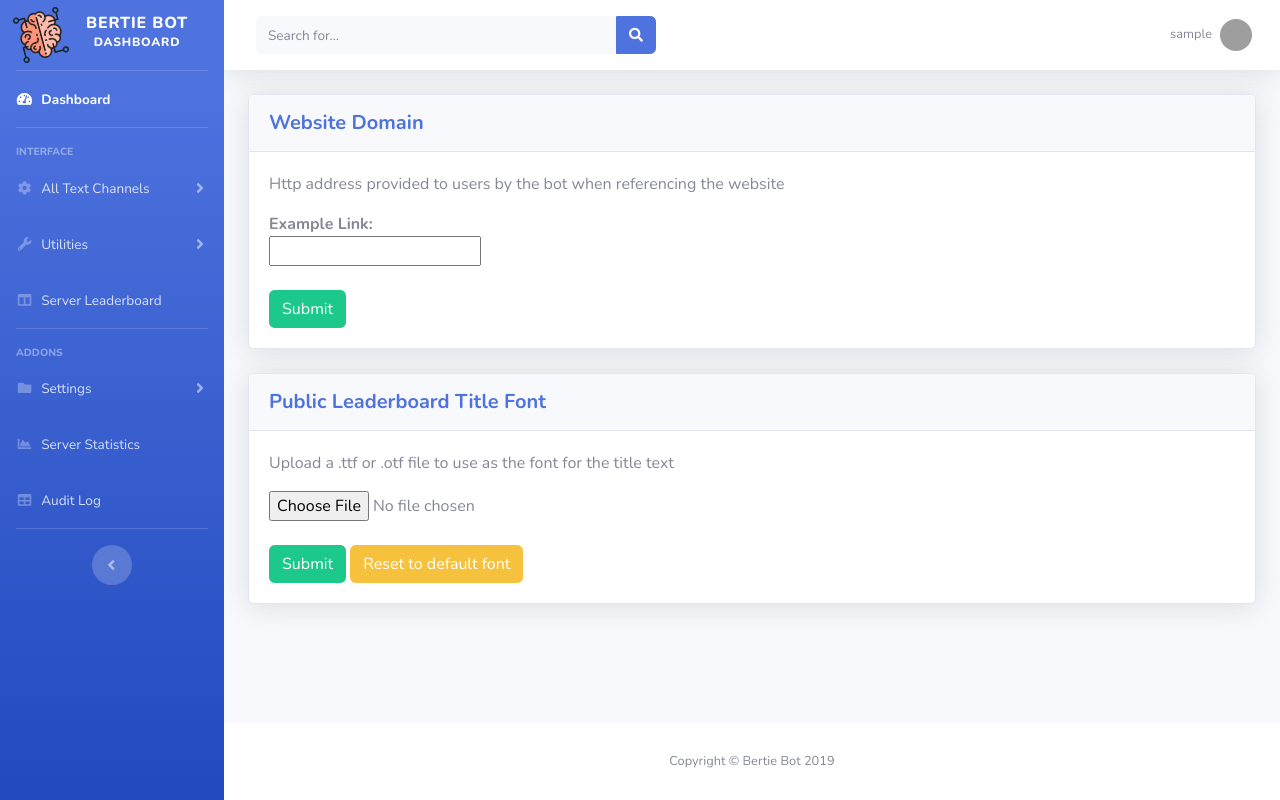
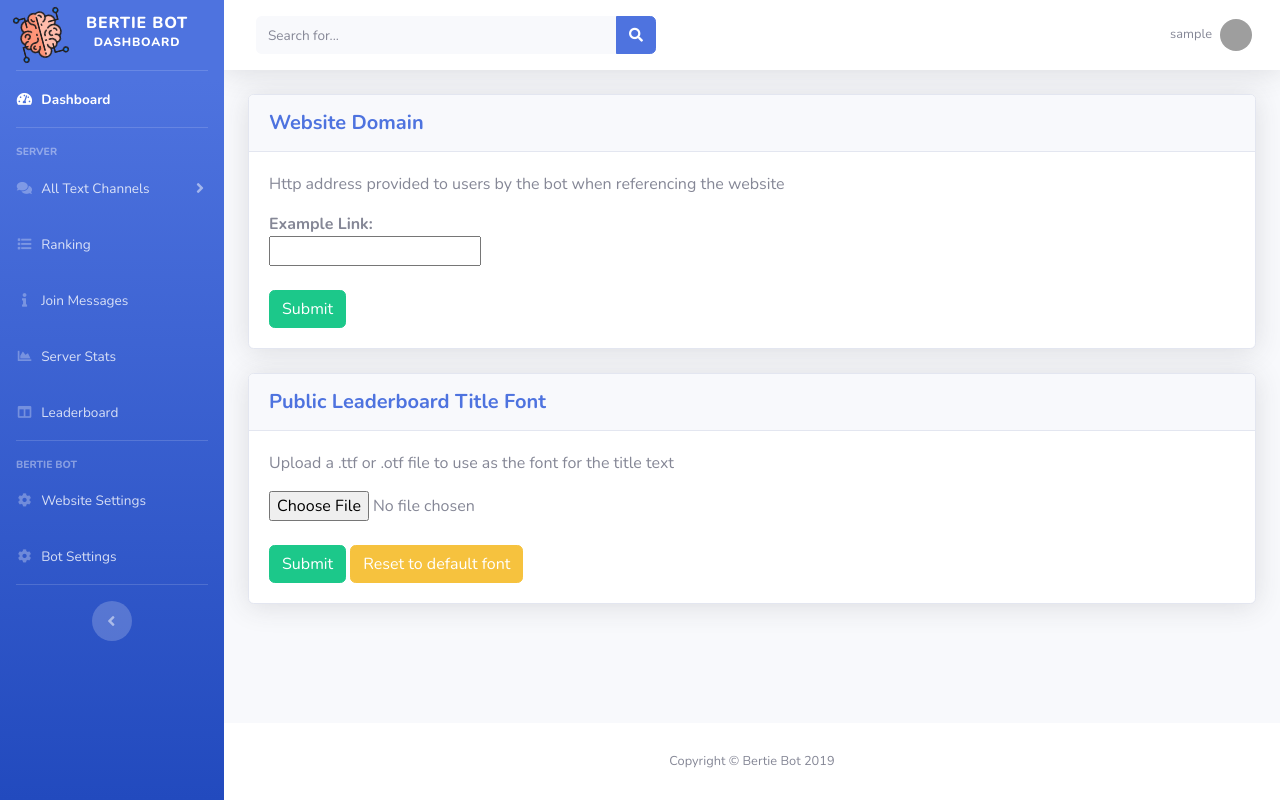
Before and after one commit to Wrdle/BertieBotV3, a Flask app: page /settings in a window 1280 px wide. Run offline with Flask 2, Linux system fonts and the light colour scheme; the visitor is signed in with stand-in values (Sample User, id 1); parts of the project's set-up code (start-up, migrations or seed data) failed here and were passed over; some libraries are stand-ins or nearby versions; grey boxes are pictures that could not be loaded.

Commit message:
Restructured website and added a 404 page

```diff
--- a/website/__init__.py
+++ b/website/__init__.py
@@ -44,4 +44,8 @@ def create_app(discordClient):
     from . import auth
     app.register_blueprint(auth.bp)
 
+    @app.errorhandler(404)
+    def pageNotFound(e):
+        return render_template('404.html'), 404
+
     return app
--- a/website/adminPanel.py
+++ b/website/adminPanel.py
@@ -16,24 +16,10 @@ def index():
     return render_template("home.html", client=client, allChannels=allTextChannels)
 
 
-@bp.route("/memberjoin", methods=['GET', 'POST'])
+@bp.route("/joinmessages", methods=['GET', 'POST'])
 @login_required
-def memberJoinPage():
-    server = client.get_guild(start.serverid)
-    serverConfig = configFunctions.reloadServerConfig()
-
-
-    autoRole = request.form.get("autoRole")
-    if autoRole is not None:
-        with open('configFiles/ServerConfig.json') as f:
-            config = json.load(f)
-        config["defaultRole"] = int(autoRole)
-
-        with open('dserverconfig/ServerConfig.json', 'w') as f:
-            json.dump(config, f)
-        serverConfig = configFunctions.reloadServerConfig()
-    currentDefaultRole = extraFunctions.getRole(server, serverConfig["defaultRole"])
-
+def joinMessages():
+    allTextChannels = extraFunctions.getAllTextChannels(client.get_guild(start.serverid))
     #Checks if message sent from website is empty. If its not, add it to WelcomeMessages.json
     message = request.form.get("newWelcomeMessage")
     if message is not None:
@@ -46,8 +32,8 @@ def memberJoinPage():
         welcomeMessages.removeMessage(removeMessageID)
 
     allWelcomeMessages = welcomeMessages.getAllWelcomeMessages()
+    return render_template("joinmessages.html", client=client, allChannels=allTextChannels, welcomeMessages = allWelcomeMessages)
 
-    return render_template("memberjoin.html", client=client, allRoles = server.roles, currentDefaultRole=currentDefaultRole, data=request.values, welcomeMessages=allWelcomeMessages)
 
 @bp.route("/channel", methods=['GET'])
 @login_required
@@ -55,11 +41,13 @@ def channelPage():
     allTextChannels = extraFunctions.getAllTextChannels(client.get_guild(start.serverid))
     channel = client.get_channel(int(request.values.get('channelid')))
     channelLog = serverChatLog.getChannelLog(channel)
-    return render_template("channel.html", client=client, channelLog=channelLog, currentChannel=channel, allChannels=allTextChannels)
+    return render_template("channel.html", allChannels=allTextChannels, client=client, channelLog=channelLog, currentChannel=channel)
 
-@bp.route('/autorank', methods=['GET', 'POST'])
+
+@bp.route('/ranking', methods=['GET', 'POST'])
 @login_required
-def autoRankPage():
+def ranking():
+    serverConfig = configFunctions.reloadServerConfig()
     if request.method == 'POST':
         removeRankID = request.form.get('removeRankID')
         if removeRankID is not None:
@@ -75,18 +63,29 @@ def autoRankPage():
 
     server = client.get_guild(start.serverid)
     allRolesLoop = server.roles
-    allRoles = server.roles
+    allAvailableRoles = server.roles
     for role in allRolesLoop:
         if role.name == '@everyone':
-            allRoles.remove(role)
+            allAvailableRoles.remove(role)
             continue
 
         for autoRank in currentAutoRanks:
             if role.id == autoRank.rankID:
-                allRoles.remove(role)
+                allAvailableRoles.remove(role)
                 autoRank.name = role.name
 
-    return render_template("autorank.html", extraFunctions = extraFunctions, allRoles = allRoles, currentAutoRanks = currentAutoRanks, client = client, server = server)
+    autoRole = request.form.get("autoRole")
+    if autoRole is not None:
+        with open('configFiles/ServerConfig.json') as f:
+            config = json.load(f)
+        config["defaultRole"] = int(autoRole)
+
+        with open('configFiles/ServerConfig.json', 'w') as f:
+            json.dump(config, f)
+        serverConfig = configFunctions.reloadServerConfig()
+    currentDefaultRole = extraFunctions.getRole(server, serverConfig["defaultRole"])
+
+    return render_template("ranking.html", extraFunctions = extraFunctions, allRoles = server.roles, currentDefaultRole=currentDefaultRole, data=request.values, allAvailableRoles = allAvailableRoles, currentAutoRanks = currentAutoRanks, client = client, server = server)
 
 @bp.route("/leaderboard")
 @login_required
--- a/website/templates/layout.html
+++ b/website/templates/layout.html
@@ -51,13 +51,13 @@
 
       <!-- Heading -->
       <div class="sidebar-heading">
-        Interface
+        Server
       </div>
 
       <!-- Nav Item - Pages Collapse Menu -->
       <li class="nav-item">
         <a class="nav-link collapsed" href="#" data-toggle="collapse" data-target="#collapseTwo" aria-expanded="true" aria-controls="collapseTwo">
-          <i class="fas fa-fw fa-cog"></i>
+          <i class="fas fa-fw fa-comments"></i>
           <span>All Text Channels</span>
         </a>
         <div id="collapseTwo" class="collapse" aria-labelledby="headingTwo" data-parent="#accordionSidebar">
@@ -70,26 +70,32 @@
         </div>
       </li>
 
-      <!-- Nav Item - Utilities Collapse Menu -->
+      <!-- Nav Item - Tables -->
       <li class="nav-item">
-        <a class="nav-link collapsed" href="#" data-toggle="collapse" data-target="#collapseUtilities" aria-expanded="true" aria-controls="collapseUtilities">
-          <i class="fas fa-fw fa-wrench"></i>
-          <span>Utilities</span>
-        </a>
-        <div id="collapseUtilities" class="collapse" aria-labelledby="headingUtilities" data-parent="#accordionSidebar">
-          <div class="bg-white py-2 collapse-inner rounded">
-            <h6 class="collapse-header">Custom Utilities:</h6>
-            <a class="collapse-item" href="/memberjoin">New Member Join Event</a>
-            <a class="collapse-item" href="/autorank">Auto Ranks</a>
-          </div>
-        </div>
+        <a class="nav-link" href="/ranking">
+          <i class="fas fa-fw fa-list"></i>
+          <span>Ranking</span></a>
+      </li>
+
+      <!-- Nav Item - Tables -->
+      <li class="nav-item">
+        <a class="nav-link" href="/joinmessages">
+          <i class="fas fa-fw fa-info"></i>
+          <span>Join Messages</span></a>
+      </li>
+
+      <!-- Nav Item - Tables -->
+      <li class="nav-item">
+        <a class="nav-link" href="#">
+          <i class="fas fa-fw fa-chart-area"></i>
+          <span>Server Stats</span></a>
       </li>
 
       <!-- Nav Item - Tables -->
       <li class="nav-item">
         <a class="nav-link" href="/leaderboard">
           <i class="fas fa-fw fa-columns"></i>
-          <span>Server Leaderboard</span></a>
+          <span>Leaderboard</span></a>
       </li>
 
       <!-- Divider -->
@@ -97,37 +103,21 @@
 
       <!-- Heading -->
       <div class="sidebar-heading">
-        Addons
+        Bertie Bot
       </div>
-
-      <!-- Nav Item - Pages Collapse Menu -->
-      <li class="nav-item">
-        <a class="nav-link collapsed" href="#" data-toggle="collapse" data-target="#collapsePages" aria-expanded="true" aria-controls="collapsePages">
-          <i class="fas fa-fw fa-folder"></i>
-          <span>Settings</span>
-        </a>
-        <div id="collapsePages" class="collapse" aria-labelledby="headingPages" data-parent="#accordionSidebar">
-          <div class="bg-white py-2 collapse-inner rounded">
-            <h6 class="collapse-header">Bot Settings</h6>
-            <a class="collapse-item" href="/settings">Settings</a>
-            <a class="collapse-item" href="/botsettings">Bot Settings</a>
-            <a class="collapse-item" href="#">Dashboard User Settings</a>
-          </div>
-        </div>
-      </li>
 
       <!-- Nav Item - Tables -->
       <li class="nav-item">
         <a class="nav-link" href="#">
-          <i class="fas fa-fw fa-chart-area"></i>
-          <span>Server Statistics</span></a>
+          <i class="fas fa-fw fa-cog"></i>
+          <span>Website Settings</span></a>
       </li>
 
       <!-- Nav Item - Charts -->
       <li class="nav-item">
         <a class="nav-link" href="#">
-          <i class="fas fa-fw fa-table"></i>
-          <span>Audit Log</span></a>
+          <i class="fas fa-fw fa-cog"></i>
+          <span>Bot Settings</span></a>
       </li>
 
       <!-- Divider -->
```
Also changed, not shown: website/templates/404.html (added, +72 -0 lines), website/templates/joinmessages.html (renamed from website/templates/memberjoin.html, +1 -21 lines), website/templates/ranking.html (renamed from website/templates/autorank.html, +22 -2 lines), website/static/img/404.svg (added).
